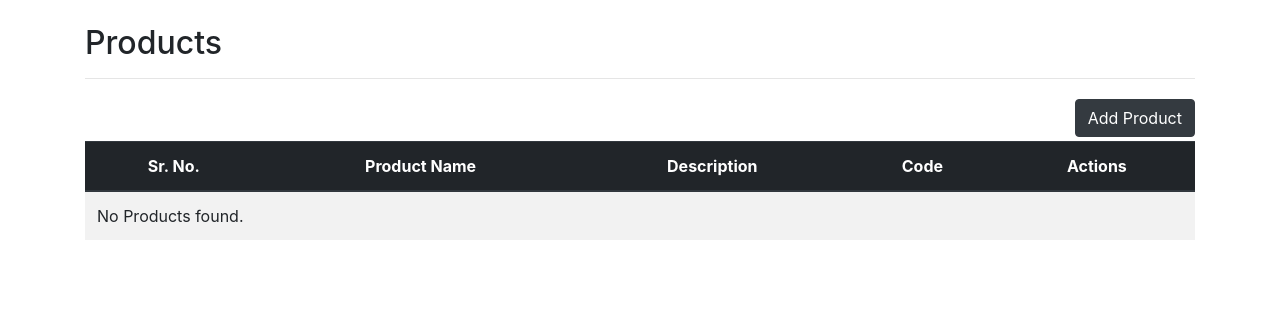
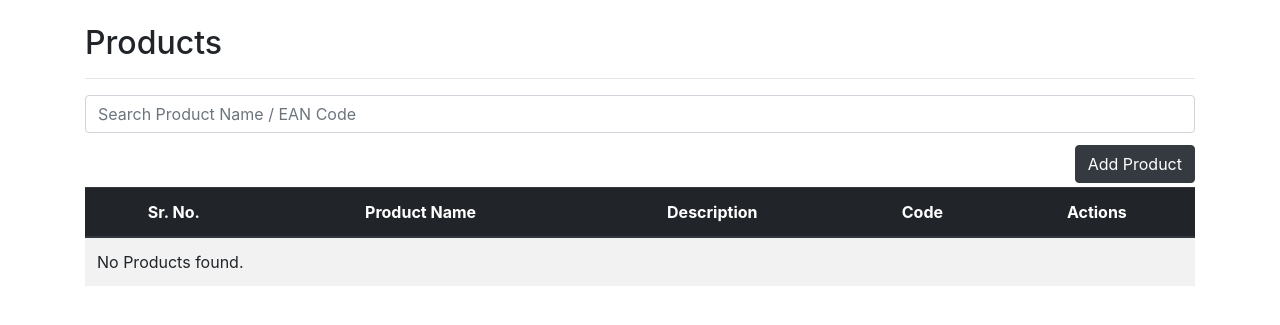
Before and after one commit to c0d3sh3lf/monthly_book, a Django app: page /products/ in a window 1280 px wide. Shown: the part 56-381 px from the top of the page. Run offline with Django 3.2, Linux system fonts and the light colour scheme; a user stored in the database is signed in; data that the repository does not hold is empty; some libraries are stand-ins or nearby versions.

Commit message:
Updated product search in list product page.

```diff
--- a/monthly_book/mbook/forms.py
+++ b/monthly_book/mbook/forms.py
@@ -109,13 +109,13 @@ class AddProductForm(forms.ModelForm):
         fields = ('product_name', 'product_desc', 'product_qty', 'product_unit', 'product_code', 'product_rate_per_unit', 'product_ccy', 'product_type', 'product_is_extra')
 
     def save(self, commit=True):
-        if self.product_code:
+        product = super(AddProductForm, self).save(commit=False)
+        if product.product_code:
             EAN = barcode.get_barcode_class('ean13')
-            product_barcode = EAN(self.product_code, writer=ImageWriter())
+            product_barcode = EAN(product.product_code, writer=ImageWriter())
             buffer = BytesIO()
             product_barcode.write(buffer)
-            self.product_barcode.save(f"{self.product_code}.png", File(buffer), save=False)
-        product = super(AddProductForm, self).save(commit=False)
+            product.product_barcode.save(f"{product.product_code}.png", File(buffer), save=False)
         if commit:
             product.save()
         return product
--- a/monthly_book/mbook/templates/products.html
+++ b/monthly_book/mbook/templates/products.html
@@ -1,9 +1,39 @@
 {% extends 'base.html'%}
 {% block title %} Products {% endblock title %}
+
+{% block scripts %}
+    <script>
+        $(document).ready(function(){
+            $('#searchInput').keyup(function(){
+                search_table($(this).val());
+            });
+            function search_table(value){
+                $('#productTable tbody tr').each(function(){
+                    var found = 'false';
+                    $(this).each(function(){
+                        if($(this).text().toLowerCase().indexOf(value.toLowerCase()) >= 0)
+                        {
+                                found = 'true';
+                        }
+                    });
+                    if(found == 'true')
+                    {
+                        $(this).show();
+                    }
+                    else
+                    {
+                        $(this).hide();
+                    }
+                });
+            }
+        });
+    </script>
+{% endblock scripts %}
 {% block body %}
     <div class="container mt-4">
         <h2>Products</h2>
         <hr/>
+        <input type="text" placeholder="Search Product Name / EAN Code" max-length="256" class="form-control mb-2" id="searchInput" />
         <button type="button" class="btn btn-dark float-right mb-1 mt-1" data-toggle="modal" data-target="#AddProductModal">
             <i class="zmdi zmdi-plus-square"></i> Add Product
         </button>
@@ -30,7 +60,7 @@
                 </div>
             </div>
         </div>
-        <table class="table table-striped">
+        <table class="table table-striped" id="productTable">
             <thead class="thead-dark">
                 <tr>
                     <th>Sr. No.</th>
```
Also changed, not shown: monthly_book/media/images/9802378000000.png (added), monthly_book/media/images/9809100000000.png (added), monthly_book/media/images/9809100000010.png (added), monthly_book/media/images/9809100000020.png (added).
